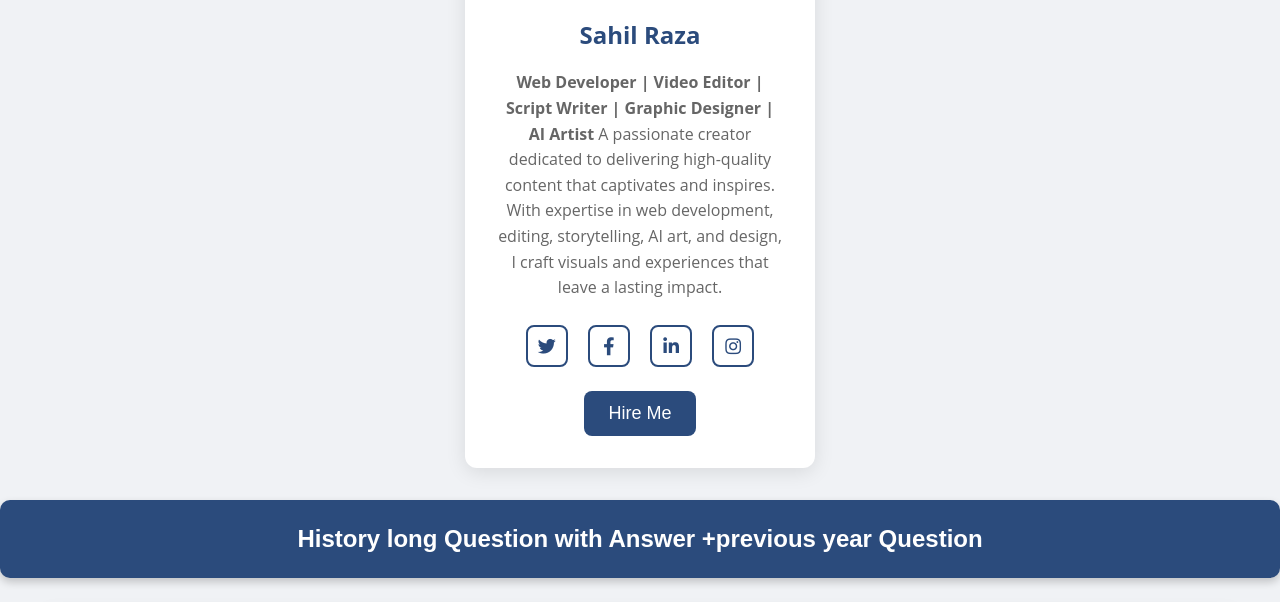
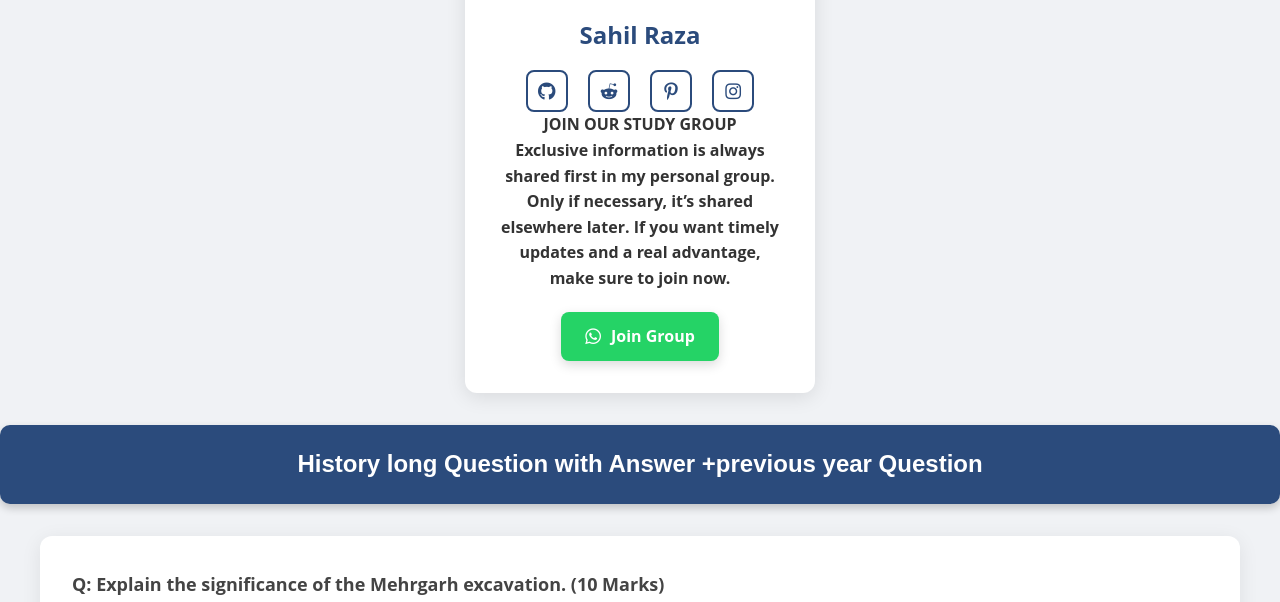
Before and after one commit to SahilCodeLab/VVI-question, a plain HTML site: page index.html in a window 1280 px wide. Shown: the part 198-800 px from the top of the page. Drawn offline with Linux system fonts and the light colour scheme.

Commit message:
Update index.html

```diff
--- a/index.html
+++ b/index.html
@@ -106,82 +106,6 @@
     font-weight: 600;
 }
 
-/* Sidebar Styling */
-.sidebar {
-    max-width: 350px;
-    margin: 2rem auto;
-    background: #fff;
-    padding: 2rem;
-    border-radius: 12px;
-    box-shadow: 0 4px 20px rgba(0, 0, 0, 0.1);
-    text-align: center;
-}
-
-.sidebar img {
-    width: 150px;
-    border-radius: 50%;
-    border: 6px solid #2B4B7C;
-    padding: 6px;
-    background: #fff;
-    margin-bottom: 1.5rem;
-    transition: transform 0.3s ease;
-}
-
-.sidebar img:hover {
-    transform: scale(1.1);
-}
-
-.sidebar h1 {
-    font-size: clamp(20px, 4vw, 24px);
-    color: #2B4B7C;
-    margin-bottom: 1rem;
-    font-weight: 700;
-}
-
-.sidebar p {
-    font-size: clamp(14px, 2vw, 16px);
-    color: #666;
-    margin-bottom: 1.5rem;
-}
-
-.social-icons a {
-    display: inline-block;
-    margin: 0 0.5rem;
-    border: 2px solid #2B4B7C;
-    border-radius: 8px;
-    width: 42px;
-    height: 42px;
-    line-height: 38px;
-    font-size: 18px;
-    color: #2B4B7C;
-    text-decoration: none;
-    transition: all 0.3s ease;
-}
-
-.social-icons a:hover {
-    background: #2B4B7C;
-    color: #fff;
-    transform: scale(1.1);
-    box-shadow: 0 4px 15px rgba(43, 75, 124, 0.3);
-}
-
-.hire-btn {
-    margin-top: 1.5rem;
-    background: #2B4B7C;
-    color: #fff;
-    border: none;
-    padding: 0.75rem 1.5rem;
-    font-size: clamp(16px, 2vw, 18px);
-    border-radius: 8px;
-    cursor: pointer;
-    transition: background 0.3s ease, transform 0.3s ease;
-}
-
-.hire-btn:hover {
-    background: #0056b3;
-    transform: translateY(-2px);
-    box-shadow: 0 4px 15px rgba(0, 86, 179, 0.3);
-}
 
 /* Footer Styling */
 footer {
@@ -270,21 +194,120 @@
 </head>
 <body>
 
-    <div class="sidebar">
-        <img src="https://www.dropbox.com/scl/fi/quo1toza68jc12cdmy4v5/IMG_20240721_104654_283.jpg?rlkey=71rohwvli54zncs7763ncea8x&st=bh5mzylg&dl=1" alt="Profile Picture">
-        <h1>Sahil Raza</h1>
-        <p>
-            <b>Web Developer | Video Editor | Script Writer | Graphic Designer | AI Artist</b>
-A passionate creator dedicated to delivering high-quality content that captivates and inspires. With expertise in web development, editing, storytelling, AI art, and design, I craft visuals and experiences that leave a lasting impact.
-        </p>
-        <div class="social-icons mb-4">
-            <a href="#"><i class="fab fa-twitter"></i></a>
-            <a href="#"><i class="fab fa-facebook-f"></i></a>
-            <a href="#"><i class="fab fa-linkedin-in"></i></a>
-            <a href="#"><i class="fab fa-instagram"></i></a>
-        </div>
-        <button class="hire-btn">Hire Me</button>
+
+
+<div class="sidebar">
+    <img src="https://www.dropbox.com/scl/fi/quo1toza68jc12cdmy4v5/IMG_20240721_104654_283.jpg?rlkey=71rohwvli54zncs7763ncea8x&st=bh5mzylg&dl=1" alt="Profile Picture">
+
+    <h1>Sahil Raza</h1>
+
+    <div class="social-icons mb-4">
+        <a href="https://sahilcodelab.github.io/main.html"><i class="fab fa-github"></i></a>
+        <a href="https://www.reddit.com
+">  <i class="fab fa-reddit-alien"></i>
+</a>
+
+        <a href="https://www.pinterest.com"><i class="fab fa-pinterest-p"></i></a>
+        <a href="https://www.instagram.com/clipztar/"><i class="fab fa-instagram"></i></a>
     </div>
+
+    <!-- Wrap button in a div with margin-top -->
+
+    <h4><b>JOIN OUR STUDY GROUP</b></h4>
+    <h4>Exclusive information is always shared first in my personal group. Only if necessary, it’s shared elsewhere later. If you want timely updates and a real advantage, make sure to join now.</h4>
+    <div style="margin-top: 20px;">
+        <a href="https://chat.whatsapp.com/BTpOdzsygvSA0Ya0wF2hg3" target="_blank" class="hire-btn">
+            <i class="fab fa-whatsapp"></i> Join Group
+        </a>
+    </div>
+</div>
+<style>
+/* Sidebar Styling */
+.sidebar {
+    max-width: 350px;
+    margin: 2rem auto;
+    background: #fff;
+    padding: 2rem;
+    border-radius: 12px;
+    box-shadow: 0 4px 20px rgba(0, 0, 0, 0.1);
+    text-align: center;
+}
+
+.sidebar img {
+    width: 150px;
+    border-radius: 50%;
+    border: 6px solid #2B4B7C;
+    padding: 6px;
+    background: #fff;
+    margin-bottom: 1.5rem;
+    transition: transform 0.3s ease;
+}
+
+.sidebar img:hover {
+    transform: scale(1.1);
+}
+
+.sidebar h1 {
+    font-size: clamp(20px, 4vw, 24px);
+    color: #2B4B7C;
+    margin-bottom: 1rem;
+    font-weight: 700;
+}
+
+.sidebar p {
+    font-size: clamp(14px, 2vw, 16px);
+    color: #666;
+    margin-bottom: 1.5rem;
+    text-align: center;
+}
+
+.social-icons a {
+    display: inline-block;
+    margin: 0 0.5rem;
+    border: 2px solid #2B4B7C;
+    border-radius: 8px;
+    width: 42px;
+    height: 42px;
+    line-height: 38px;
+    font-size: 18px;
+    color: #2B4B7C;
+    text-decoration: none;
+    transition: all 0.3s ease;
+}
+
+.social-icons a:hover {
+    background: #2B4B7C;
+    color: #fff;
+    transform: scale(1.1);
+    box-shadow: 0 4px 15px rgba(43, 75, 124, 0.3);
+}
+
+/* WhatsApp Button Styling */
+.hire-btn {
+    background: #25D366;
+    color: white;
+    padding: 12px 24px;
+    font-size: 16px;
+    border-radius: 8px;
+    display: inline-flex;
+    align-items: center;
+    gap: 10px;
+    text-decoration: none;
+    font-weight: bold;
+    box-shadow: 0 4px 12px rgba(0, 0, 0, 0.15);
+    transition: background 0.3s ease, transform 0.2s;
+}
+
+.hire-btn:hover {
+    background: #1DA851;
+    transform: scale(1.05);
+}
+
+.hire-btn i {
+    font-size: 18px;
+}
+</style>
+
 
 
 
```
